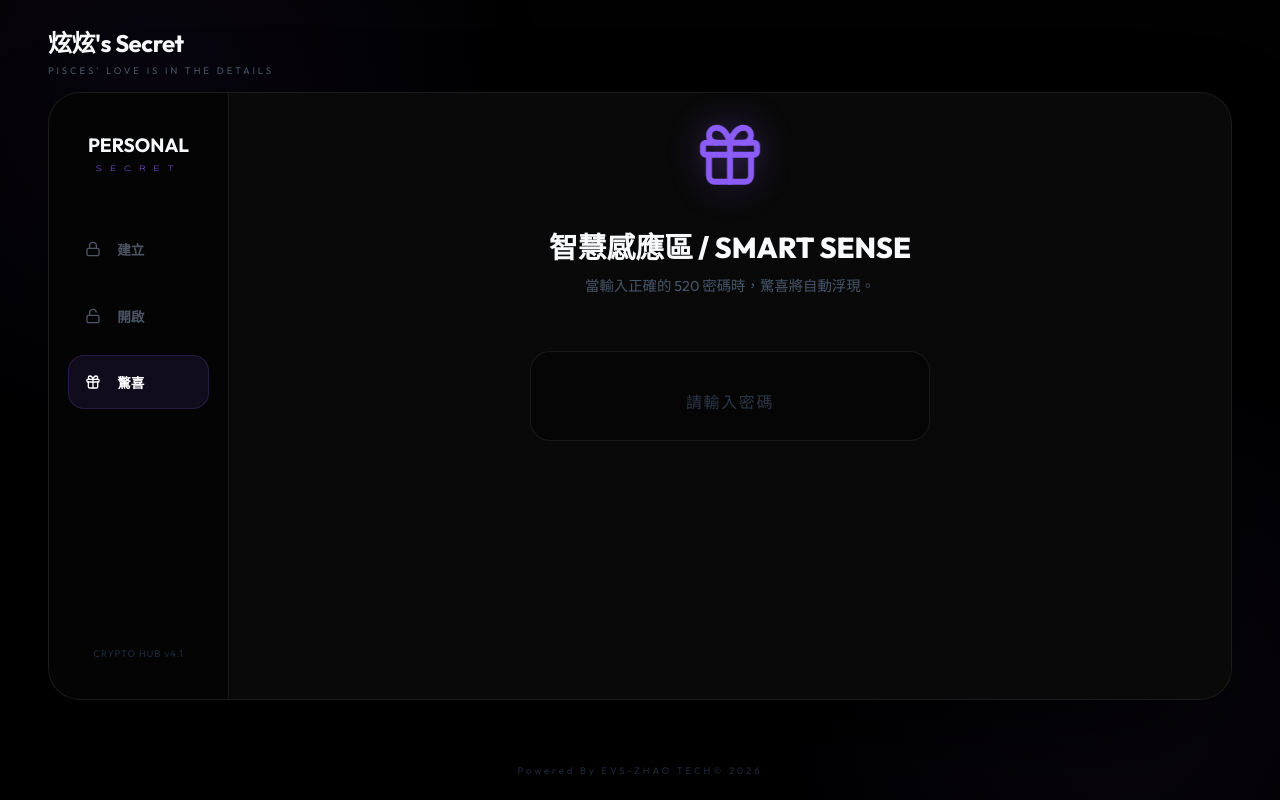
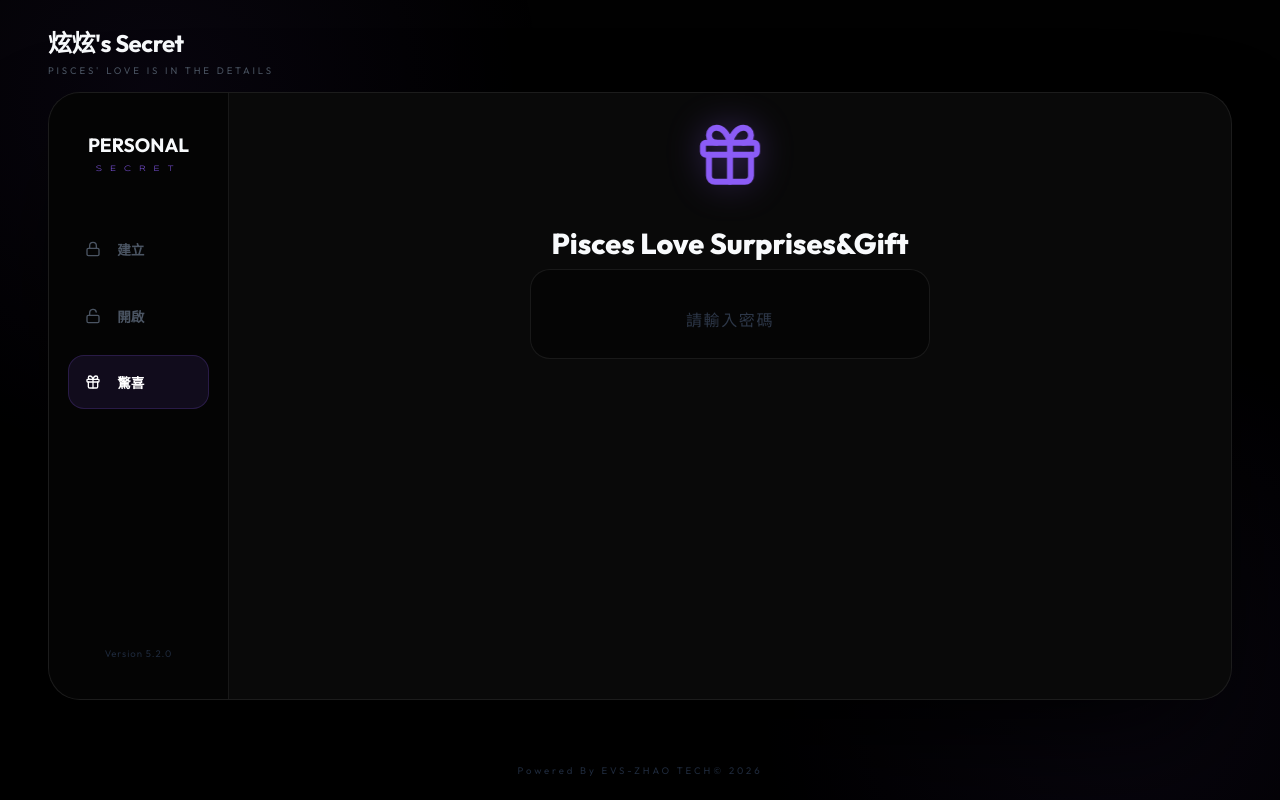
Before and after one commit to EVSDELAT/Secret, a React (Vite) app: page / in a window 1280 px wide. Both pictures are taken after a click on the button "驚喜". Built offline with nearby package versions, Linux system fonts and the light colour scheme.

Commit message:
feat: 更新驚喜隱藏訊息並修正語法錯誤

```diff
--- a/src/App.jsx
+++ b/src/App.jsx
@@ -56,12 +56,15 @@ export default function App() {
 
   const [surprisePass, setSurprisePass] = useState('');
   const [isSurpriseOpen, setIsSurpriseOpen] = useState(false);
+  const [surpriseClicks, setSurpriseClicks] = useState(0);
+  const [showHint, setShowHint] = useState(false);
+  const [versionClicks, setVersionClicks] = useState(0);
+  const [footerText, setFooterText] = useState('Version 5.2.0');
 
-  const surpriseText = 'A'.repeat(100); // 預設 100 個 A
+  const surpriseText = `擔心說了這些會後悔 有些事不做或許未來更遺憾 然後我蠻想見妳的`; // 預設內容
 
-  // Auto-unlock Surprise
   useEffect(() => {
-    if (surprisePass === '520') {
+    if (surprisePass === '0420') {
       setIsSurpriseOpen(true);
       setSurprisePass(''); // 重置以便再次輸入
     }
@@ -162,7 +165,21 @@ export default function App() {
               </button>
             ))}
           </nav>
-          <div className="sidebar-footer"><p>CRYPTO HUB v4.1</p></div>
+          <div
+            className="sidebar-footer"
+            onClick={() => {
+              const next = versionClicks + 1;
+              setVersionClicks(next);
+              if (next >= 3) {
+                setFooterText('我也蠻喜歡你的');
+                setVersionClicks(0);
+                setTimeout(() => setFooterText('Version 5.2.0'), 3000);
+              }
+            }}
+            style={{ cursor: 'pointer' }}
+          >
+            <p>{footerText}</p>
+          </div>
         </aside>
 
         <main className="main-content">
@@ -252,12 +269,19 @@ export default function App() {
 
               {activeTab === 'surprise' && (
                 <div className="surprise-view-centered">
-                  <motion.div animate={{ scale: [1, 1.2, 1] }} transition={{ repeat: Infinity, duration: 4 }}>
+                  <motion.div
+                    animate={{ scale: [1, 1.2, 1] }}
+                    transition={{ repeat: Infinity, duration: 4 }}
+                    onClick={() => {
+                      const newClicks = surpriseClicks + 1;
+                      setSurpriseClicks(newClicks);
+                      if (newClicks >= 3) setShowHint(true);
+                    }}
+                    style={{ cursor: 'pointer' }}
+                  >
                     <Gift size={64} className="gift-glow-icon" />
                   </motion.div>
-                  <h3 className="surprise-title">智慧感應區 / SMART SENSE</h3>
-                  <p className="surprise-hint">當輸入正確的 520 密碼時，驚喜將自動浮現。</p>
-
+                  <h3 className="surprise-title">Pisces Love Surprises&Gift</h3>
                   <div className="surprise-input-wrapper">
                     <input
                       type="password"
@@ -267,6 +291,7 @@ export default function App() {
                       className="surprise-fancy-input"
                     />
                   </div>
+                  <p className={`surprise-hint ${showHint ? 'visible' : ''}`}>The First Day We Met</p>
                 </div>
               )}
             </motion.div>
--- a/src/index.css
+++ b/src/index.css
@@ -85,7 +85,8 @@ label { display: block; font-size: 0.7rem; font-weight: 800; color: var(--accent
 .surprise-view-centered { height: 100%; display: flex; flex-direction: column; align-items: center; justify-content: center; text-align: center; padding-bottom: 5rem; }
 .gift-glow-icon { color: var(--accent-color); filter: drop-shadow(0 0 15px var(--accent-glow)); margin-bottom: 2rem; }
 .surprise-title { font-size: 1.8rem; font-weight: 800; margin-bottom: 0.5rem; }
-.surprise-hint { color: #475569; font-size: 0.9rem; margin-bottom: 3.5rem; }
+.surprise-hint { color: var(--primary-bg); font-size: 0.8rem; margin-top: 2rem; letter-spacing: 0.1em; transition: 0.8s; opacity: 0; pointer-events: none; }
+.surprise-hint.visible { color: #475569; opacity: 1; pointer-events: auto; }
 .surprise-input-wrapper { width: 100%; max-width: 400px; }
 .surprise-fancy-input { width: 100%; background: #050505; border: 1px solid var(--border-color); border-radius: 20px; padding: 1.5rem; color: #fff; font-size: 2.2rem; text-align: center; letter-spacing: 0.8rem; transition: 0.3s; }
 .surprise-fancy-input::placeholder { font-size: 1rem; letter-spacing: 0.1em; color: #2d3748; }
```
